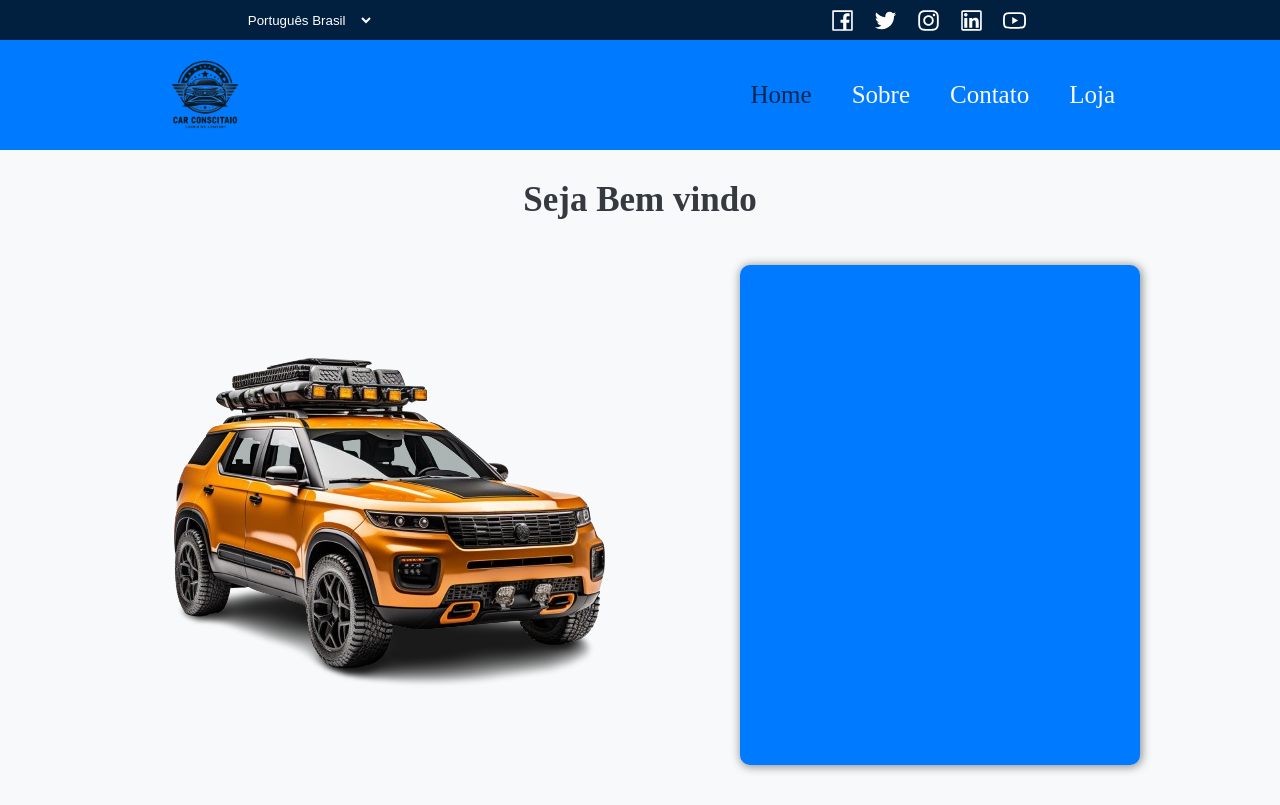
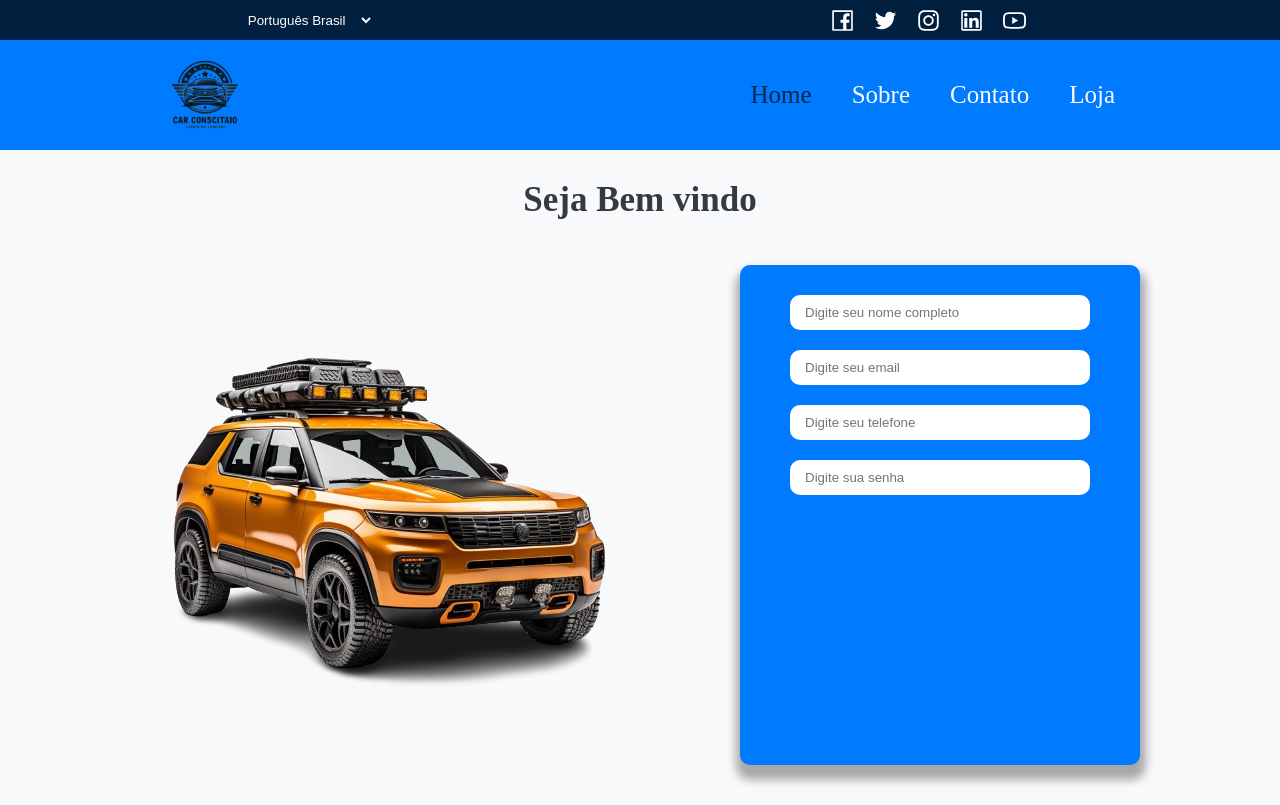
Before and after one commit to Matheus1415/Cocessionaria, a React (Create React App) app: page / in a window 1280 px wide. Built offline with nearby package versions, Linux system fonts and the light colour scheme.

Commit message:
inut terminado

```diff
--- a/src/components/form/FomrStyle.jsx
+++ b/src/components/form/FomrStyle.jsx
@@ -5,8 +5,17 @@ export const FomrStyle = styled.div`
         width:400px ;
         height: 500px;
         border-radius: 10px;
-        box-shadow: 1px 1px 10px 1px rgba(0, 0, 0, 0.43);
+        box-shadow: 1px 10px 10px 5px rgba(0, 0, 0, 0.33);
         background-color: ${theme.colors.primary};
+
+        & > form{
+            width: 100%;
+            padding: 20px;
+            display: flex;
+            align-items: center;
+            justify-content: center;
+            flex-direction: column;
+        }
 
     `}
 `;
--- /dev/null
+++ b/src/components/input/Input.jsx
@@ -0,0 +1,14 @@
+import { InputStyle } from './InputStyle.jsx';
+
+export const Input = ({ type, idType, placeholder }) => {
+
+    return (
+        <InputStyle>
+            <input
+                type={type}
+                id={idType}
+                placeholder={placeholder}
+            />
+        </InputStyle>
+    );
+};
--- /dev/null
+++ b/src/components/input/InputStyle.jsx
@@ -0,0 +1,20 @@
+import styled,{css} from "styled-components";
+
+export const InputStyle = styled.div`
+    ${({theme}) => css`
+        & > input{
+            width: 300px !important;
+            margin: 10px 0;
+            max-width: 400px;
+            height: 35px;
+            padding: 15px;
+            border: 0;
+            border-radius: 10px;
+        }
+
+        & > input:focus{
+            outline: none;
+            box-shadow: 1px 3px 10px  rgba(0,0,0,1.7);
+        }
+    `}
+`;
--- a/src/page/home/Home.jsx
+++ b/src/page/home/Home.jsx
@@ -4,6 +4,7 @@ import { SocialBar } from "../../components/socialNavNar/SocialNavBar";
 import { SectionPadrao } from "../../components/section/Section";
 import { Caixa } from '../../components/caixa/Container'
 import { Form } from "../../components/form/form";
+import { Input } from "../../components/input/Input";
 
 
 export const Home = () => {
@@ -22,7 +23,12 @@ export const Home = () => {
                 <Caixa>
                     <SectionPadrao titulo="Seja Bem vindo">
                         <img src={require("../../assent/Bg-carro.png")} alt="" />
-                        <Form/>
+                        <Form>
+                            <Input type="text" idType="text" placeholder="Digite seu nome completo"/>
+                            <Input type="email" idType="text" placeholder="Digite seu email"/>
+                            <Input type="tel" idType="text" placeholder="Digite seu telefone"/>
+                            <Input type="password" idType="text" placeholder="Digite sua senha"/>
+                        </Form>
                     </SectionPadrao>
                 </Caixa>
             }
```
